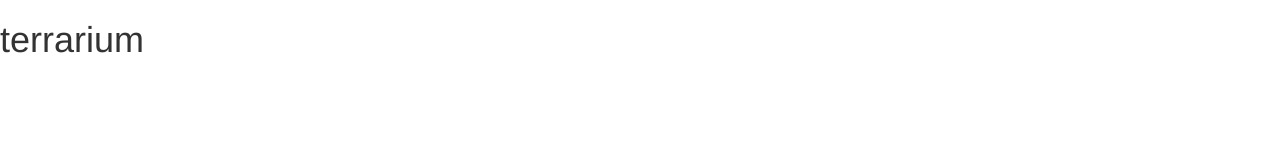
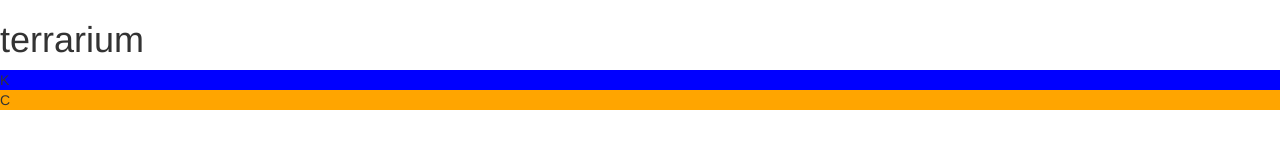
Before and after one commit to morganherlocker/terrarium, a website: page index.html in a window 1280 px wide. Drawn offline with Linux system fonts and the light colour scheme.

Commit message:
working out styling

```diff
--- a/css/terrarium.css
+++ b/css/terrarium.css
@@ -0,0 +1,16 @@
+html, body{
+  height:100%;
+  width:100%;
+}
+
+#legend {
+  float: left;
+  width: 200px; /*Width of left column*/
+  height: 100%;
+  margin-left: -100%;
+  background: #C8FC98;
+}
+
+#map {
+  margin-left: 200px;
+}
--- a/index.html
+++ b/index.html
@@ -16,9 +16,9 @@
   <body>
     <script>terrarium()</script>
     <h1>terrarium</h1>
-    <div id='main' class='container'>
-      <div id='legend'></div>
-      <div id='map'></div>
+    <div id='main' class=''>
+      <div id='legend' class=''>K</div>
+      <div id='map'>C</div>
     </div>
   </body>
 </html>
--- a/src/index.js
+++ b/src/index.js
@@ -1,3 +1,7 @@
 module.exports = function(){
-  $('div').css({'background-color':'red'})
+  $(function(){
+    //$('body').css({'background-color':'red'})
+    $('#legend').css({'background-color':'blue'})
+    $('#map').css({'background-color':'orange'})
+  })
 }
```
Also changed, not shown: dist/terrarium.min.js, 1 other file.
